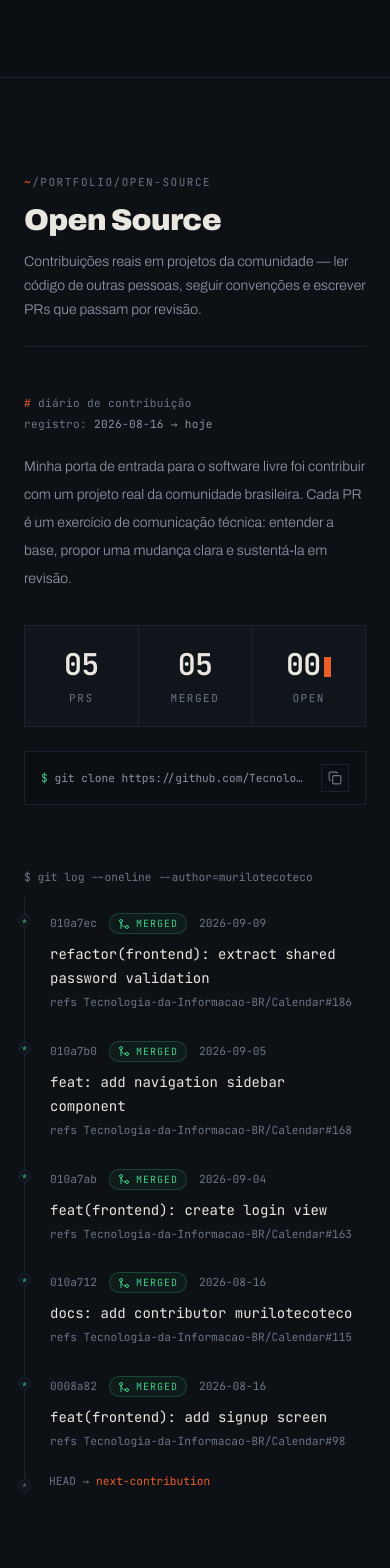
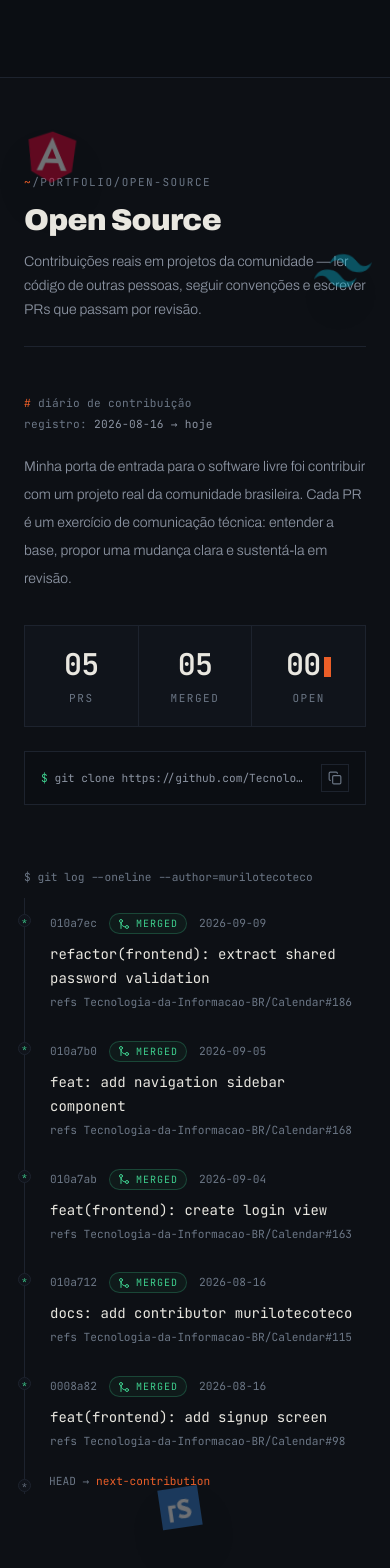
Before and after one commit to murilotecoteco/Portifolio, a React (Vite) app: page / in a window 390 px wide. Shown: the part 3500-5068 px from the top of the page. Built offline with nearby package versions, Linux system fonts and the light colour scheme.

Commit message:
feat: make floating icons visible on all screens in Open Source section

```diff
--- a/src/components/OpenSource.tsx
+++ b/src/components/OpenSource.tsx
@@ -43,10 +43,10 @@ function OpenSource() {
       <motion.div
         animate={{ y: [0, -15, 0], rotate: [0, 5, -5, 0] }}
         transition={{ duration: 6, repeat: Infinity, ease: "easeInOut" }}
-        className="absolute top-32 left-[10%] hidden lg:block opacity-20 hover:opacity-100 transition-opacity duration-500 pointer-events-auto"
+        className="absolute top-12 md:top-32 left-[5%] md:left-[10%] opacity-40 hover:opacity-100 transition-opacity duration-500 pointer-events-auto"
       >
         {/* Angular */}
-        <svg viewBox="0 0 250 250" className="size-24 drop-shadow-2xl">
+        <svg viewBox="0 0 250 250" className="size-16 md:size-24 drop-shadow-2xl">
           <path fill="#DD0031" d="M125 30L31.9 63.2l14.2 123.1L125 230l78.9-43.7 14.2-123.1z"/>
           <path fill="#FFFFFF" d="M125 52.1L66.8 182.6h21.7l11.7-29.2h49.4l11.7 29.2H183L125 52.1zm17 83.3h-34l17-40.9 17 40.9z"/>
         </svg>
@@ -55,10 +55,10 @@ function OpenSource() {
       <motion.div
         animate={{ y: [0, 20, 0], rotate: [0, -10, 10, 0] }}
         transition={{ duration: 7, repeat: Infinity, ease: "easeInOut", delay: 1 }}
-        className="absolute top-64 right-[8%] hidden lg:block opacity-20 hover:opacity-100 transition-opacity duration-500 pointer-events-auto"
+        className="absolute top-40 md:top-64 right-[5%] md:right-[8%] opacity-40 hover:opacity-100 transition-opacity duration-500 pointer-events-auto"
       >
         {/* Tailwind */}
-        <svg viewBox="0 0 24 24" fill="none" className="size-20 drop-shadow-2xl">
+        <svg viewBox="0 0 24 24" fill="none" className="size-14 md:size-20 drop-shadow-2xl">
           <path d="M12.001,4.8c-3.2,0-5.2,1.6-6,4.8c1.2-1.6,2.6-2.2,4.2-1.8c0.913,0.228,1.565,0.89,2.288,1.624 C13.666,10.618,15.027,12,18.001,12c3.2,0,5.2-1.6,6-4.8c-1.2,1.6-2.6,2.2-4.2,1.8c-0.913-0.228-1.565-0.89-2.288-1.624 C16.337,6.182,14.976,4.8,12.001,4.8z M6.001,12c-3.2,0-5.2,1.6-6,4.8c1.2-1.6,2.6-2.2,4.2-1.8c0.913,0.228,1.565,0.89,2.288,1.624 c1.177,1.194,2.538,2.576,5.512,2.576c3.2,0,5.2-1.6,6-4.8c-1.2,1.6-2.6,2.2-4.2,1.8c-0.913-0.228-1.565-0.89-2.288-1.624 C10.337,13.382,8.976,12,6.001,12z" fill="#06B6D4"/>
         </svg>
       </motion.div>
@@ -66,10 +66,10 @@ function OpenSource() {
       <motion.div
         animate={{ y: [0, -20, 0], rotate: [0, 10, -10, 0] }}
         transition={{ duration: 8, repeat: Infinity, ease: "easeInOut", delay: 2 }}
-        className="absolute bottom-16 left-[50%] hidden lg:block opacity-20 hover:opacity-100 transition-opacity duration-500 pointer-events-auto"
+        className="absolute bottom-10 md:bottom-16 left-[40%] md:left-[50%] opacity-40 hover:opacity-100 transition-opacity duration-500 pointer-events-auto"
       >
         {/* TypeScript */}
-        <svg viewBox="0 0 24 24" className="size-16 drop-shadow-2xl">
+        <svg viewBox="0 0 24 24" className="size-12 md:size-16 drop-shadow-2xl">
           <path fill="#3178C6" d="M2 2h20v20H2z"/>
           <path fill="#FFF" d="M13.82 17.58c-1.4 0-2.43-.37-3.1-.96l.73-1.6c.64.44,1.49.82,2.4.82.91 0,1.38-.34,1.38-.85 0-.58-.64-.81-1.88-1.25-1.55-.57-2.61-1.39-2.61-2.9 0-1.58,1.21-2.82,3.31-2.82,1.33 0,2.16.34,2.83.78l-.7 1.54c-.58-.37-1.29-.68-2.11-.68-.84 0-1.23.41-1.23.82 0 .56.65.75,1.91 1.23 1.56.59 2.58 1.34 2.58 2.91 0 1.63-1.2 2.96-3.51 2.96zm-7.69-7.25h3.69v1.65h-1.88v6.79H6.13z"/>
         </svg>
```
